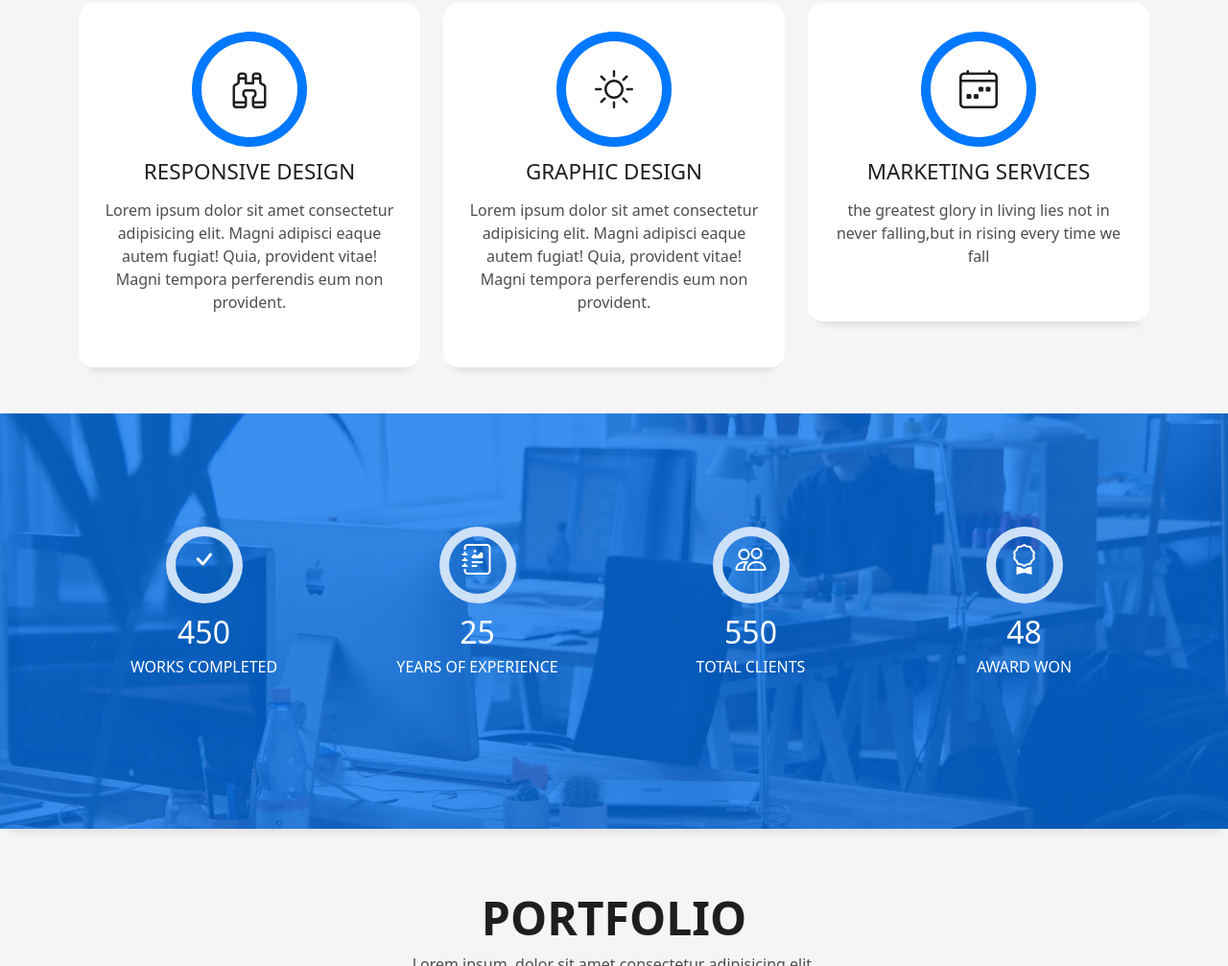
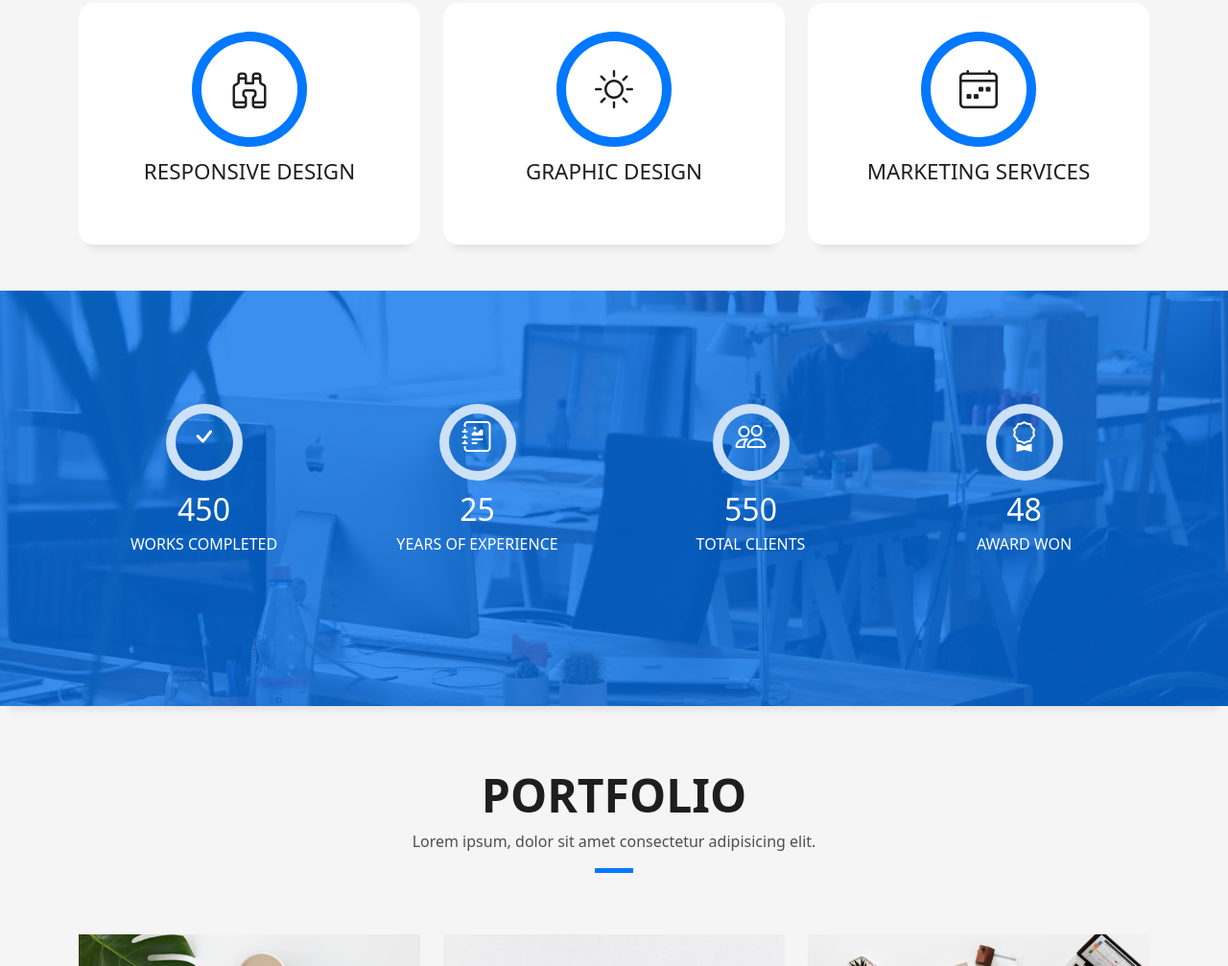
Before and after one commit to Bharath123k/profile-2, a plain HTML site: page index.html in a window 1280 px wide. Shown: the part 2033-3040 px from the top of the page at 96% size. Drawn offline with Linux system fonts and the light colour scheme.

Commit message:
Update index.html

```diff
--- a/index.html
+++ b/index.html
@@ -221,9 +221,7 @@
               <div class="service-content">
                 <h2 class="s-title">Responsive Design</h2>
                 <p class="s-description text-center">
-                  Lorem ipsum dolor sit amet consectetur adipisicing elit. Magni adipisci eaque autem fugiat! Quia,
-                  provident vitae! Magni
-                  tempora perferendis eum non provident.
+
                 </p>
               </div>
             </div>
@@ -236,9 +234,7 @@
               <div class="service-content">
                 <h2 class="s-title">Graphic Design</h2>
                 <p class="s-description text-center">
-                  Lorem ipsum dolor sit amet consectetur adipisicing elit. Magni adipisci eaque autem fugiat! Quia,
-                  provident vitae! Magni
-                  tempora perferendis eum non provident.
+
                 </p>
               </div>
             </div>
@@ -251,8 +247,7 @@
               <div class="service-content">
                 <h2 class="s-title">Marketing Services</h2>
                 <p class="s-description text-center">
-                 the greatest glory in living lies not in
-                  never falling,but in rising every time we fall
+
                 </p>
               </div>
             </div>
```
